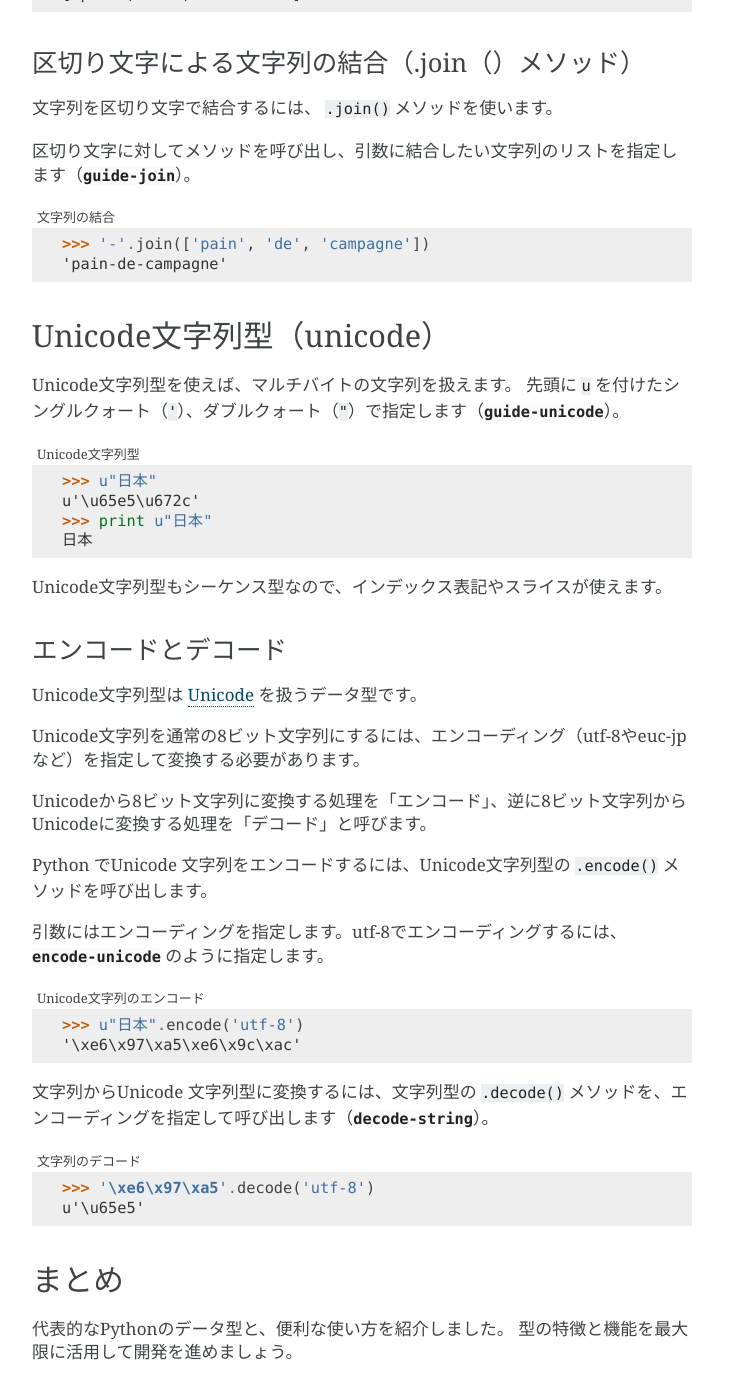
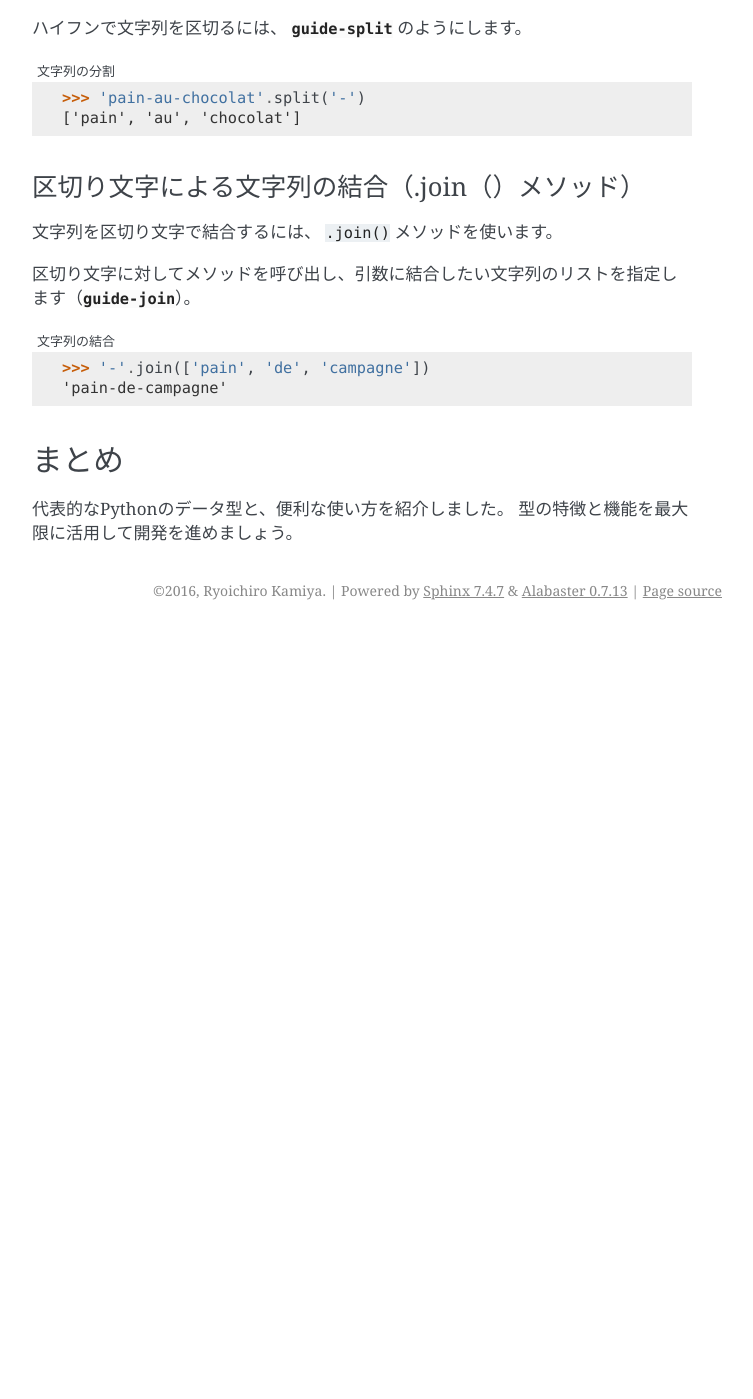
Before and after one commit to pyconjp/pycamp.pycon.jp, a Sphinx documentation site: the page built from source/2_types.rst, in a window 1280 px wide and 1400 px high, scrolled down 5083 px. Shown: the whole window, without its empty margins (388-1141 px from the left). Built offline with Sphinx 7.4.7, drawn with Linux system fonts in a browser that asks for light colours; after the commit the page ends 5713 px from its top, so only the background shows below that; some of the changed text lies outside the part shown.

Commit message:
unicodeの記述を削除 該当画像が存在せず、リンクが不正な状態になっていたため、画像を追加

```diff
--- a/source/2_types.rst
+++ b/source/2_types.rst
@@ -288,54 +288,7 @@ Pythonのスライスを使えば、 :numref:`slice-string` のように、2、3
     >>> '-'.join(['pain', 'de', 'campagne'])
     'pain-de-campagne'
 
-Unicode文字列型（unicode）
-==========================================
 
-Unicode文字列型を使えば、マルチバイトの文字列を扱えます。
-先頭に ``u`` を付けたシングルクォート（``'``）、ダブルクォート（``"``）で指定します（:numref:`guide-unicode`）。
-
-.. _guide-unicode:
-
-.. code-block:: python
-    :caption: Unicode文字列型
-
-    >>> u"日本"
-    u'\u65e5\u672c'
-    >>> print u"日本"
-    日本
-
-Unicode文字列型もシーケンス型なので、インデックス表記やスライスが使えます。
-
-エンコードとデコード
-------------------------
-
-Unicode文字列型は `Unicode <http://www.unicode.org/>`_ を扱うデータ型です。
-
-Unicode文字列を通常の8ビット文字列にするには、エンコーディング（utf-8やeuc-jpなど）を指定して変換する必要があります。
-
-Unicodeから8ビット文字列に変換する処理を「エンコード」、逆に8ビット文字列からUnicodeに変換する処理を「デコード」と呼びます。
-
-Python でUnicode 文字列をエンコードするには、Unicode文字列型の ``.encode()`` メソッドを呼び出します。
-
-引数にはエンコーディングを指定します。utf-8でエンコーディングするには、 :numref:`encode-unicode` のように指定します。
-
-.. _encode-unicode:
-
-.. code-block:: python
-    :caption: Unicode文字列のエンコード
-
-    >>> u"日本".encode('utf-8')
-    '\xe6\x97\xa5\xe6\x9c\xac'
-
-文字列からUnicode 文字列型に変換するには、文字列型の ``.decode()`` メソッドを、エンコーディングを指定して呼び出します（:numref:`decode-string`）。
-
-.. _decode-string:
-
-.. code-block:: python
-    :caption: 文字列のデコード
-
-    >>> '\xe6\x97\xa5'.decode('utf-8')
-    u'\u65e5'
 
 まとめ
 ===========
```
Also changed, not shown: source/4_files_and_module.rst (+0 -27 lines), source/images/indexing.png (added), source/images/pythonforwindows1.png (added).
